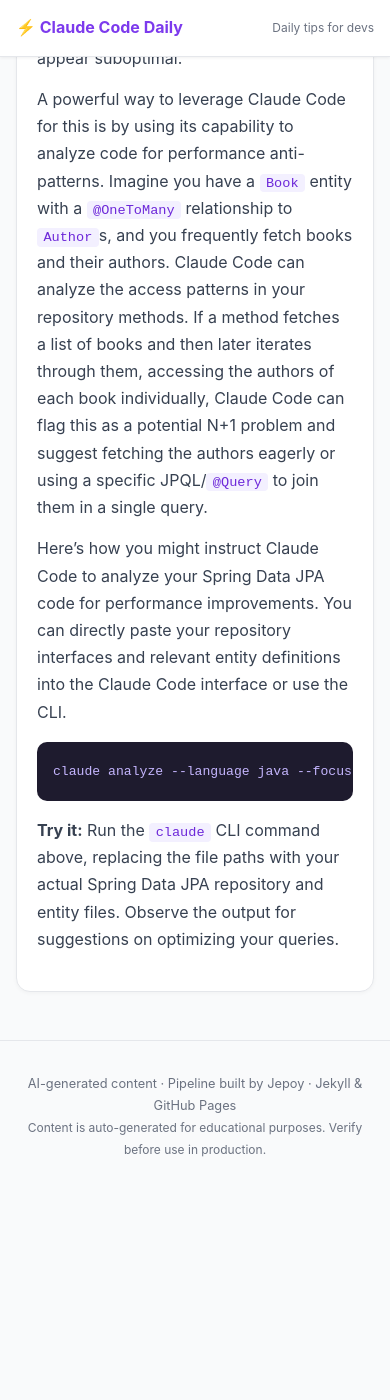
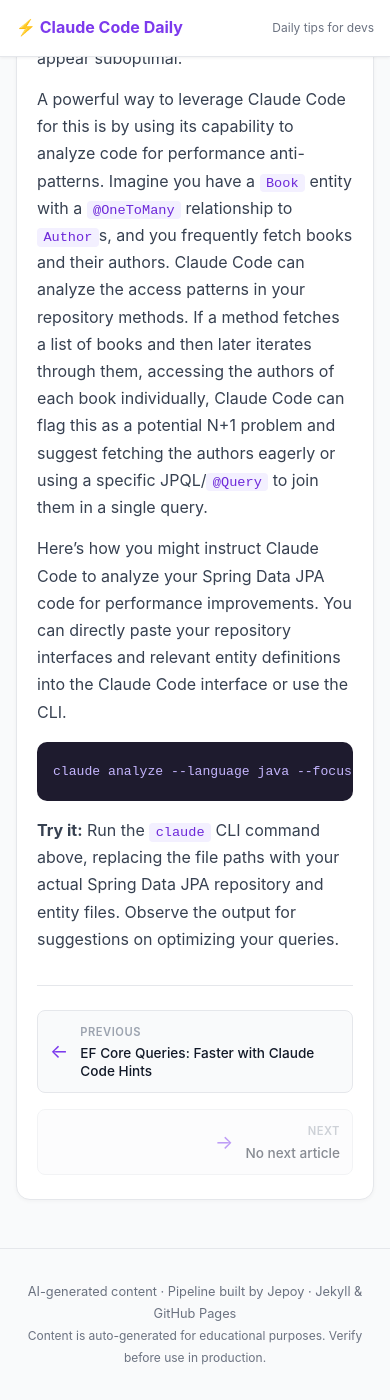
Before and after one commit to jephunnehrm/claude-daily-tips, a Jekyll site: the page built from _posts/java/2026-05-02-supercharge-jpa-queries-with-claude-code.md, in a window 390 px wide and 1400 px high, scrolled down 1566 px. Built offline with Jekyll 4.4.1, drawn with Linux system fonts in a browser that asks for light colours; before the commit the page ends 2758 px from its top, so only the background shows below that.

Commit message:
Add article navigation controls to post layout
- Implement previous/next article navigation directly in post view
- Users can navigate between articles without returning to main menu
- Uses Jekyll's built-in page.previous and page.next variables
- Styled with responsive grid layout, hover effects, and disabled states
- Includes article titles and directional arrows for clarity

```diff
--- a/_layouts/post.html
+++ b/_layouts/post.html
@@ -35,6 +35,45 @@
   <div class="post-body">
     {{ content }}
   </div>
+
+  <!-- Article Navigation -->
+  <nav class="post-navigation">
+    {% if page.previous %}
+    <a href="{{ page.previous.url | prepend: site.baseurl }}" class="nav-link nav-previous">
+      <span class="nav-arrow">←</span>
+      <div class="nav-content">
+        <span class="nav-label">Previous</span>
+        <span class="nav-title">{{ page.previous.title }}</span>
+      </div>
+    </a>
+    {% else %}
+    <div class="nav-link nav-previous disabled">
+      <span class="nav-arrow">←</span>
+      <div class="nav-content">
+        <span class="nav-label">Previous</span>
+        <span class="nav-title">No previous article</span>
+      </div>
+    </div>
+    {% endif %}
+
+    {% if page.next %}
+    <a href="{{ page.next.url | prepend: site.baseurl }}" class="nav-link nav-next">
+      <div class="nav-content">
+        <span class="nav-label">Next</span>
+        <span class="nav-title">{{ page.next.title }}</span>
+      </div>
+      <span class="nav-arrow">→</span>
+    </a>
+    {% else %}
+    <div class="nav-link nav-next disabled">
+      <div class="nav-content">
+        <span class="nav-label">Next</span>
+        <span class="nav-title">No next article</span>
+      </div>
+      <span class="nav-arrow">→</span>
+    </div>
+    {% endif %}
+  </nav>
 </article>
 
 <style>
@@ -133,4 +172,90 @@
   }
 
   .post-body a { color: #7c3aed; text-decoration: underline; }
+
+  /* Article Navigation */
+  .post-navigation {
+    display: grid;
+    grid-template-columns: 1fr 1fr;
+    gap: 1rem;
+    margin-top: 2rem;
+    padding-top: 1.5rem;
+    border-top: 1px solid #e5e7eb;
+  }
+
+  .nav-link {
+    display: flex;
+    align-items: center;
+    gap: 0.75rem;
+    padding: 1rem;
+    border: 1px solid #e5e7eb;
+    border-radius: 8px;
+    background: #f9fafb;
+    text-decoration: none;
+    color: inherit;
+    transition: all 0.2s ease;
+  }
+
+  .nav-link:not(.disabled):hover {
+    background: #f3f0ff;
+    border-color: #7c3aed;
+    box-shadow: 0 2px 8px rgba(124, 58, 237, 0.1);
+  }
+
+  .nav-link.disabled {
+    cursor: not-allowed;
+    opacity: 0.5;
+  }
+
+  .nav-arrow {
+    font-size: 1.2rem;
+    flex-shrink: 0;
+    color: #7c3aed;
+  }
+
+  .nav-content {
+    display: flex;
+    flex-direction: column;
+    min-width: 0;
+  }
+
+  .nav-label {
+    font-size: 0.7rem;
+    color: #9ca3af;
+    text-transform: uppercase;
+    font-weight: 600;
+    letter-spacing: 0.5px;
+  }
+
+  .nav-title {
+    font-size: 0.9rem;
+    color: #111827;
+    font-weight: 500;
+    line-height: 1.3;
+    word-break: break-word;
+    margin-top: 0.2rem;
+  }
+
+  .nav-previous {
+    text-align: left;
+  }
+
+  .nav-next {
+    text-align: right;
+    flex-direction: row-reverse;
+  }
+
+  @media(max-width: 599px) {
+    .post-navigation {
+      grid-template-columns: 1fr;
+    }
+
+    .nav-link {
+      padding: 0.75rem;
+    }
+
+    .nav-title {
+      font-size: 0.85rem;
+    }
+  }
 </style>
```
